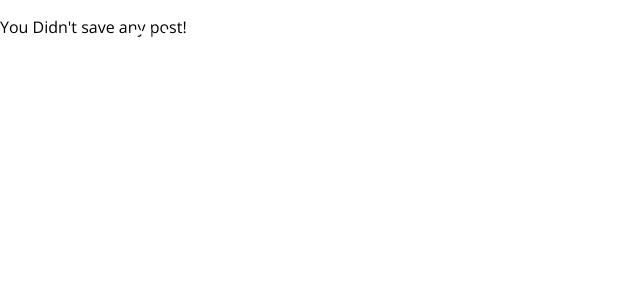
After one commit to shivshankar31/myblog_django, a Django app: page /read-later in a window 1280 px wide. The commit adds this page. Shown: the top 300 px of the page, without its empty margins (0-640 px from the left). Run offline with Django 3.2, Linux system fonts and the light colour scheme.

Commit message:
198: step 33: list Read Later via Session  in new page

```diff
--- a/blog/templates/blog/detail_post.html
+++ b/blog/templates/blog/detail_post.html
@@ -44,10 +44,10 @@
 
     </div>
     <div id="read-later">
-        <form action="{% url 'read_later' %}" method = "post" >
+        <form action="{% url 'read_later' %}" method = "POST" >
         {% csrf_token %}
             <button> Read Later </button>
-            <input type = "hidden" value = {{ post_detail.slug}} name="post_slug">
+            <input type = "hidden" value = {{ post_detail.id}} name="post_id">
         </form>
     </div>
     <article>
--- /dev/null
+++ b/blog/templates/blog/stored_post.html
@@ -0,0 +1,21 @@
+<!step 33.2: create new html page as stored_post.html, to show the list of read later links.!>
+
+
+{% extends 'base.html' %}
+
+{% block title %}
+Stored Post
+{% endblock title %}
+
+{% block content %}
+<section>
+    {% if not has_post %}
+        <p> You Didn't save any post!</p>
+    {% endif %}
+    <ul>
+        {% for post in posts %}
+        <li> <a href = "{% url "blog_details" post.slug %}"> {{ post.title }} </a></li>
+        {% endfor %}
+    </ul>
+</section>
+{% endblock  %}
--- a/blog/views.py
+++ b/blog/views.py
@@ -14,7 +14,7 @@
 # step 27.2: In views.py, insted of DetailView, use View and manually create get and post function
 # step 29.1: In views.py, as we give the name in comment model, call that in detail
 # step 32.2: In views.py, create view class as ReadLaterView and create post function
-
+# step 33.1: create post and get function for the class ReadLaterView
 
 
 from typing import Reversible
@@ -122,5 +122,33 @@ class DetailPost(View):
 #         })
 
 class ReadLaterView(View):
+    def get(self,request):
+        stored_post = request.session.get('stored_post')
+
+        context = {}
+
+        if stored_post is None or len(stored_post) == 0:
+            context ['posts'] = []
+            context ['has_post'] = False
+
+        else:
+            posts = Post.objects.filter(id__in = stored_post)
+            context['posts'] = posts
+            context['has_post'] = True
+
+        return render(request, 'blog/stored_post.html', context)
+
+
     def post(self, request):
-        pass
+        stored_post = request.session.get('stored_post')
+
+        if stored_post is None:
+            stored_post = [ ]
+
+        post_id1 = int(request.POST['post_id'])
+
+        if post_id1 not in stored_post:
+            stored_post.append(post_id1)
+            request.session['stored_post'] = stored_post
+
+        return HttpResponseRedirect('/')
--- a/templates/base.html
+++ b/templates/base.html
@@ -3,6 +3,9 @@
 <!step 4.5: load static and link app.css in base.html file  !>
 <!step 7.1: add url tag for shiv blog by specifing name from app urls!>
 <!step 7.2: add url tag for all post by specifing name from app urls!>
+<!step 33.3: in base.html, add a href as stored post to show in menu bar!>
+
+
 
 {% load static %}
 
@@ -22,6 +25,7 @@
   <header id="main-navigation">
     <h1><a href="{% url 'home' %}">Shiv Blog</a></h1>
     <nav>
+      <a href="{% url 'read_later' %}">Stored Posts</a>
       <a href="{% url 'blogs' %}">All Posts</a>
     </nav>
   </header>
```
Also changed, not shown: steps blog site.txt (+7 -0 lines), db.sqlite3.
